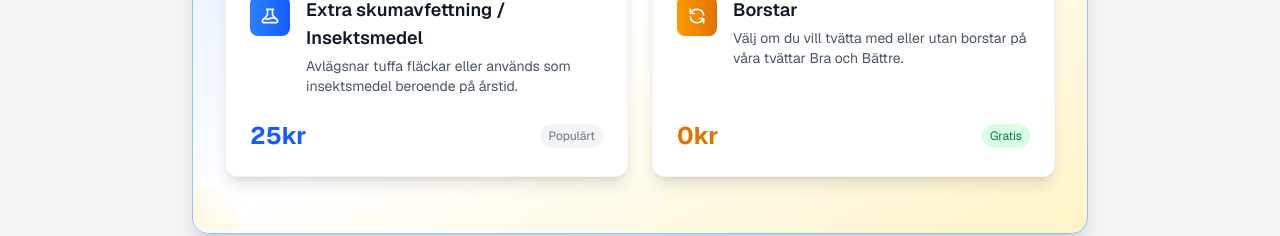
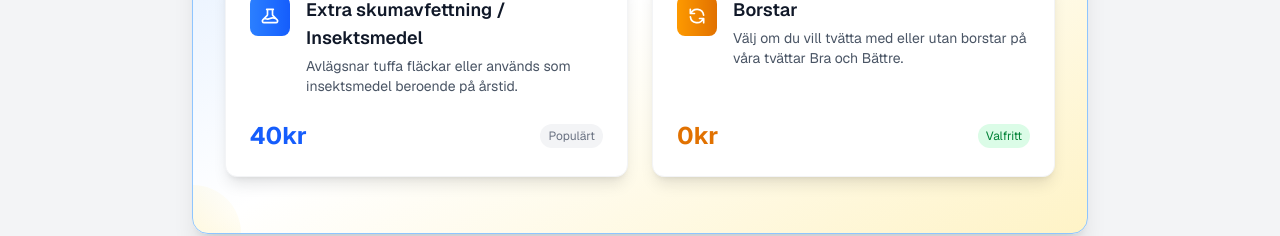
Before and after one commit to filipperssonn/wash-club-landing, a Next.js app: page / in a window 1280 px wide. Shown: the part 3420-3656 px from the top of the page. Built offline with nearby package versions, Linux system fonts and the light colour scheme.

Commit message:
Ändrade ordval

```diff
--- a/src/components/FAQ.tsx
+++ b/src/components/FAQ.tsx
@@ -17,7 +17,7 @@ export default function FAQ() {
   const faqs = [
     {
       question: "Hur fungerar automatisk biltvätt?",
-      answer: "Du väljer tvättprogram, kör försiktigt in i anläggningen, och våra automatiska system tar hand om resten. Processen tar bara några minuter och din bil kommer ut ren och fräsch."
+      answer: "Du väljer tvättprogram, kör försiktigt in i anläggningen, och våra automatiska system tar hand om resten. Processen tar bara några minuter och din bil kommer ut ren och fin."
     },
     {
       question: "Vilka tvättprogram erbjuder ni?",
--- a/src/components/Pricing.tsx
+++ b/src/components/Pricing.tsx
@@ -184,7 +184,7 @@ export default function Pricing() {
                   </div>
                   <div className="flex items-center justify-between mt-4">
                     <span className="text-2xl font-bold text-blue-600">
-                      25kr
+                      40kr
                     </span>
                     <span className="text-xs text-gray-500 bg-gray-100 px-2 py-1 rounded-full">
                       Populärt
@@ -226,7 +226,7 @@ export default function Pricing() {
                       0kr
                     </span>
                     <span className="text-xs text-gray-500 bg-green-100 text-green-700 px-2 py-1 rounded-full">
-                      Gratis
+                      Valfritt
                     </span>
                   </div>
                 </div>
```
